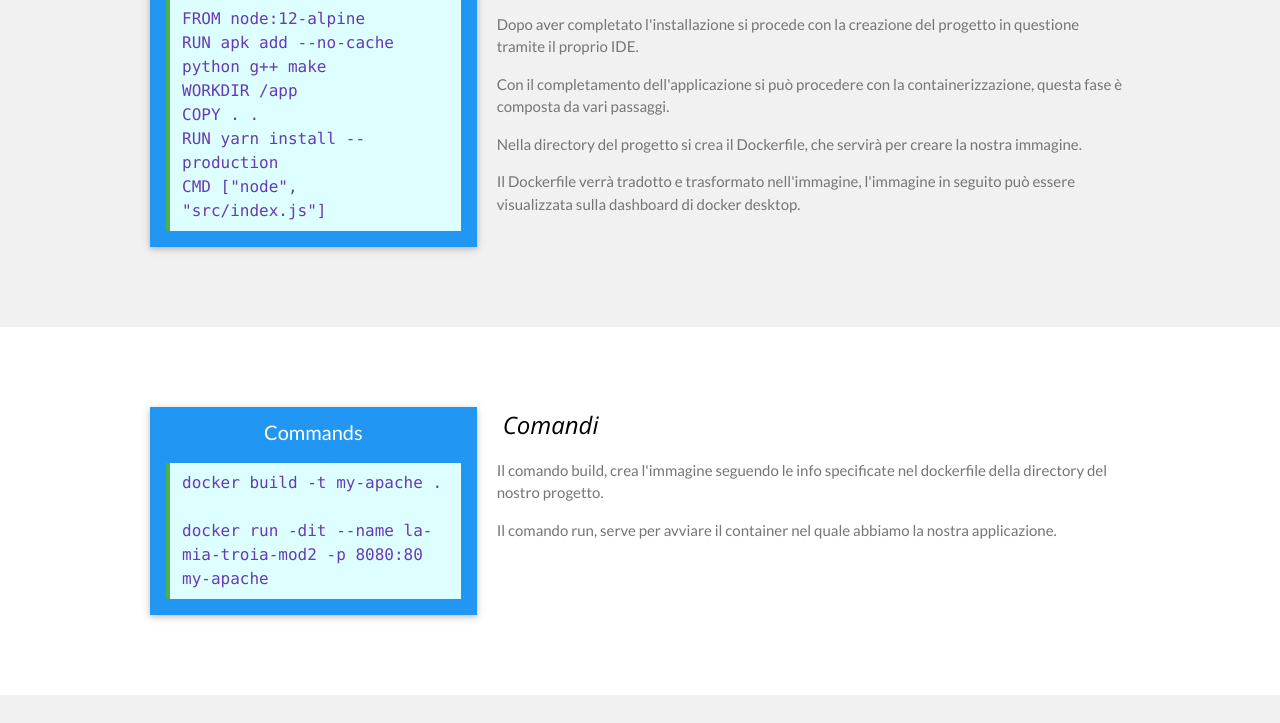
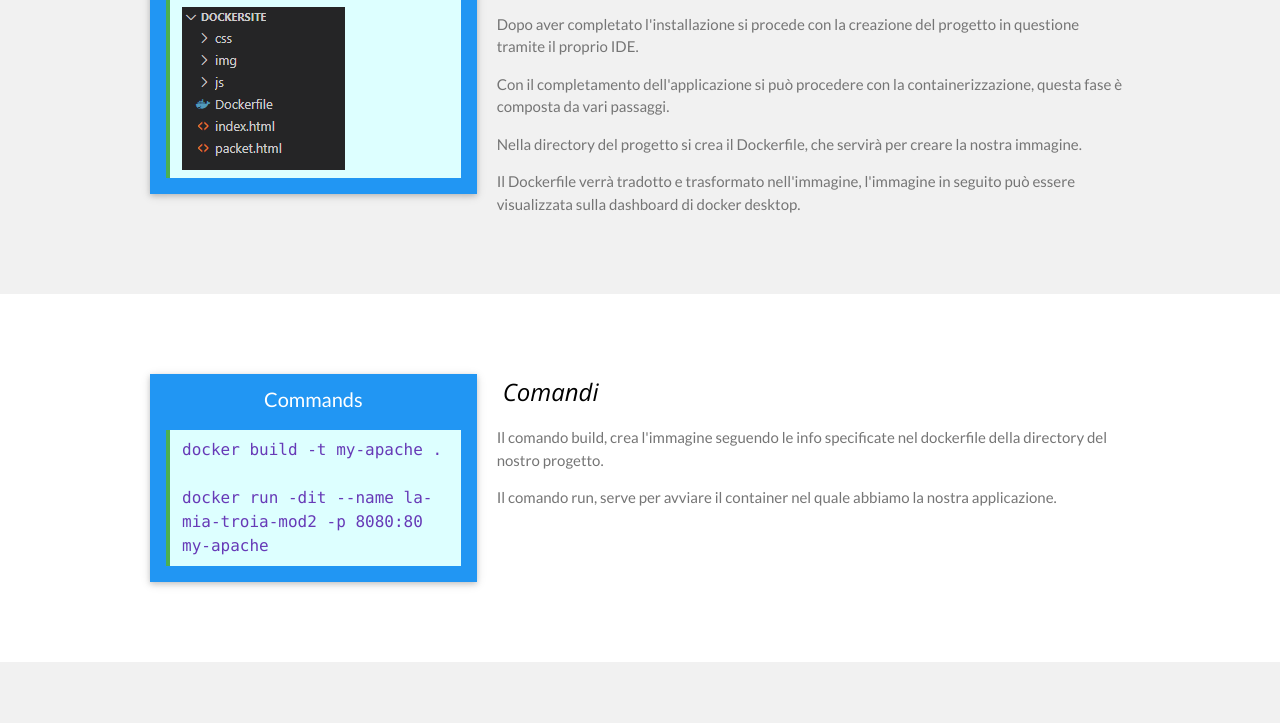
Before and after one commit to matteozandonai/dockersite, a plain HTML site: page index.html in a window 1280 px wide. Shown: the part 1603-2326 px from the top of the page. Drawn offline with nearby package versions, Linux system fonts and the light colour scheme; a web font is replaced by a local one.

Commit message:
aggiunta cattura

```diff
--- a/index.html
+++ b/index.html
@@ -139,12 +139,15 @@
         <div class="w3-panel w3-card w3-animate-opacity w3-blue">
           <h4>Dockerfile</h4>
           <div class="w3-code htmlHigh notranslate  w3-pale-blue w3-text-deep-purple">
+           <img src="img/Cattura.PNG">
+           <!--
             FROM node:12-alpine<br>
             RUN apk add --no-cache python g++ make<br>
             WORKDIR /app<br>
             COPY . .<br>
             RUN yarn install --production<br>
             CMD ["node", "src/index.js"]<br>
+          -->
           </div>
         </div>
       </div>
```
Also changed, not shown: img/Cattura.PNG (added), 1 other file.
